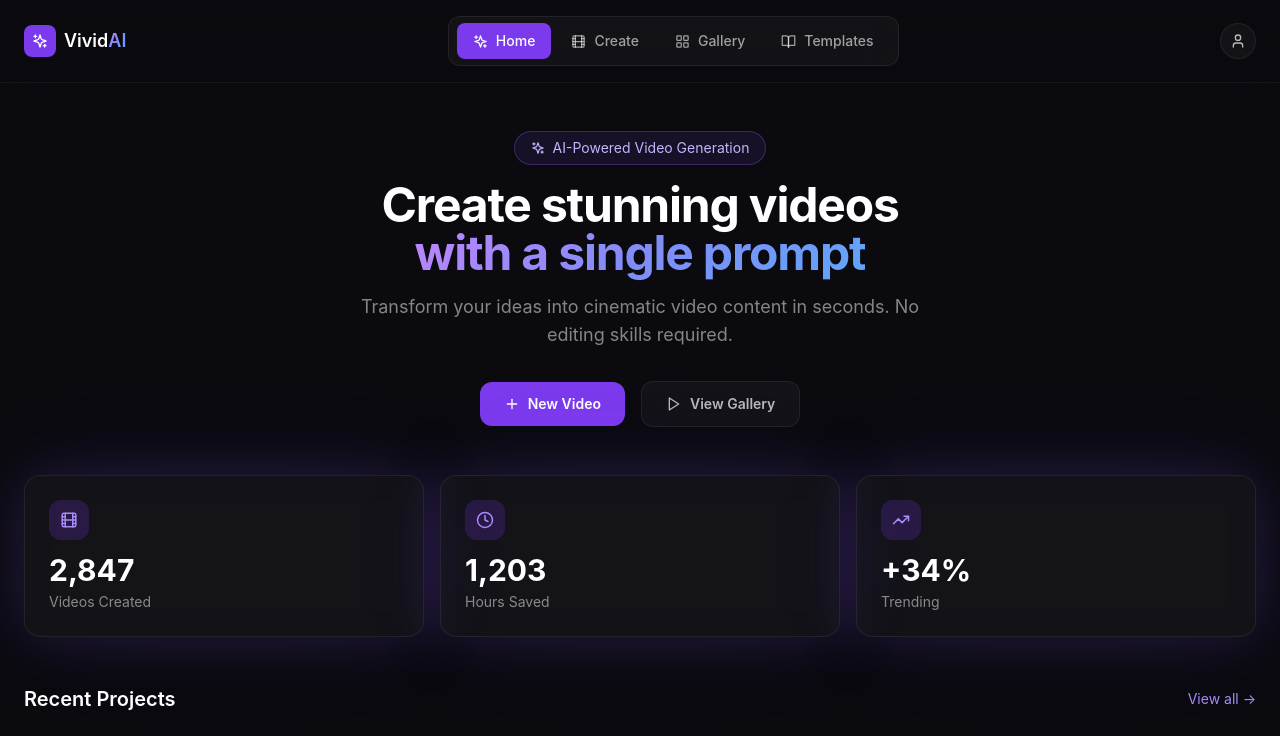
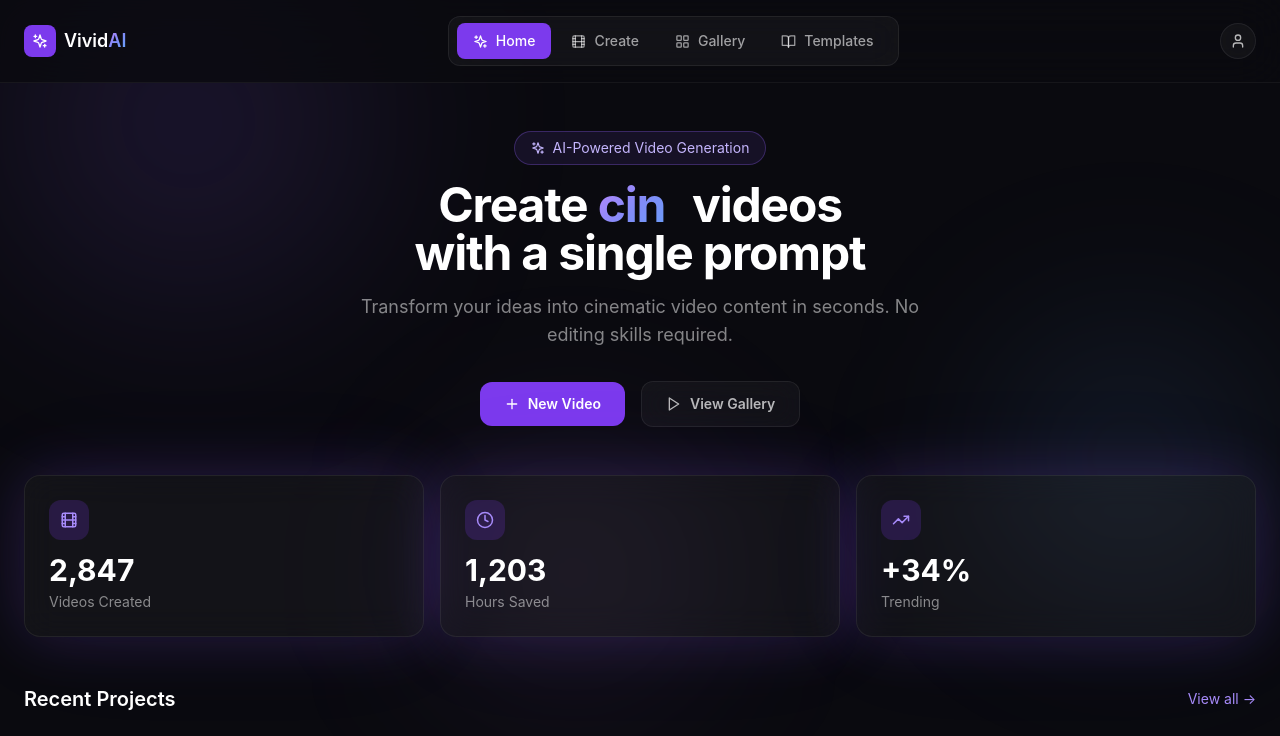
Before and after one commit to Rintu-chowdory/vividai, a React (Vite) app: page / in a window 1280 px wide. Shown: the top 736 px of the page. Built offline with nearby package versions, Linux system fonts and the light colour scheme.

Commit message:
feat: typewriter hero, scroll reveal, floating orbs rendered in JSX

```diff
--- a/src/pages/Home.tsx
+++ b/src/pages/Home.tsx
@@ -1,22 +1,64 @@
-import { Link } from 'react-router-dom'
-import { Sparkles, Film, Clock, TrendingUp, Play, Plus } from 'lucide-react'
+import { Link } from "react-router-dom"
+import { Sparkles, Film, Clock, TrendingUp, Play, Plus } from "lucide-react"
+import { useEffect, useRef, useState } from "react"
 
 const stats = [
-  { label: 'Videos Created', value: '2,847', icon: Film },
-  { label: 'Hours Saved', value: '1,203', icon: Clock },
-  { label: 'Trending', value: '+34%', icon: TrendingUp },
+  { label: "Videos Created", value: "2,847", icon: Film },
+  { label: "Hours Saved", value: "1,203", icon: Clock },
+  { label: "Trending", value: "+34%", icon: TrendingUp },
 ]
 
 const recentVideos = [
-  { id: 1, title: 'Product Launch Teaser', duration: '0:32', status: 'ready', gradient: 'from-violet-600 to-blue-500' },
-  { id: 2, title: 'Social Media Ad Pack', duration: '1:15', status: 'ready', gradient: 'from-pink-600 to-violet-600' },
-  { id: 3, title: 'Explainer Animation', duration: '2:40', status: 'processing', gradient: 'from-blue-600 to-cyan-500' },
-  { id: 4, title: 'Brand Story', duration: '3:00', status: 'ready', gradient: 'from-orange-500 to-pink-600' },
+  { id: 1, title: "Product Launch Teaser", duration: "0:32", status: "ready", gradient: "from-violet-600 to-blue-500" },
+  { id: 2, title: "Social Media Ad Pack", duration: "1:15", status: "ready", gradient: "from-pink-600 to-violet-600" },
+  { id: 3, title: "Explainer Animation", duration: "2:40", status: "processing", gradient: "from-blue-600 to-cyan-500" },
+  { id: 4, title: "Brand Story", duration: "3:00", status: "ready", gradient: "from-orange-500 to-pink-600" },
 ]
 
+const heroWords = ["stunning", "cinematic", "viral", "professional"]
+
+function useScrollReveal() {
+  useEffect(() => {
+    const observer = new IntersectionObserver(
+      (entries) => entries.forEach((e) => { if (e.isIntersecting) e.target.classList.add("visible") }),
+      { threshold: 0.15 }
+    )
+    document.querySelectorAll(".fade-up").forEach((el) => observer.observe(el))
+    return () => observer.disconnect()
+  }, [])
+}
+
 export default function Home() {
+  const [wordIdx, setWordIdx] = useState(0)
+  const [displayed, setDisplayed] = useState("")
+  const [deleting, setDeleting] = useState(false)
+
+  useScrollReveal()
+
+  useEffect(() => {
+    const word = heroWords[wordIdx]
+    let timeout: ReturnType<typeof setTimeout>
+    if (!deleting && displayed.length < word.length) {
+      timeout = setTimeout(() => setDisplayed(word.slice(0, displayed.length + 1)), 80)
+    } else if (!deleting && displayed.length === word.length) {
+      timeout = setTimeout(() => setDeleting(true), 1800)
+    } else if (deleting && displayed.length > 0) {
+      timeout = setTimeout(() => setDisplayed(displayed.slice(0, -1)), 45)
+    } else if (deleting && displayed.length === 0) {
+      setDeleting(false)
+      setWordIdx((i) => (i + 1) % heroWords.length)
+    }
+    return () => clearTimeout(timeout)
+  }, [displayed, deleting, wordIdx])
+
   return (
-    <main className="mx-auto max-w-7xl px-6 py-12">
+    <>
+      {/* Floating orbs */}
+      <div className="orb orb-1" />
+      <div className="orb orb-2" />
+      <div className="orb orb-3" />
+
+      <main className="relative mx-auto max-w-7xl px-6 py-12">
         {/* Hero */}
         <div className="mb-12 text-center">
           <div className="mb-4 inline-flex items-center gap-2 rounded-full border border-violet-500/30 bg-violet-500/10 px-4 py-1.5 text-sm text-violet-300">
@@ -24,9 +66,14 @@ export default function Home() {
             AI-Powered Video Generation
           </div>
           <h1 className="mb-4 text-5xl font-bold tracking-tight">
-          Create stunning videos
+            Create{" "}
+            <span className="gradient-text">
+              {displayed}
+              <span className="animate-pulse">|</span>
+            </span>
+            {" "}videos
             <br />
-          <span className="gradient-text">with a single prompt</span>
+            with a single prompt
           </h1>
           <p className="mx-auto mb-8 max-w-xl text-lg text-white/50">
             Transform your ideas into cinematic video content in seconds. No editing skills required.
@@ -51,8 +98,12 @@ export default function Home() {
 
         {/* Stats */}
         <div className="mb-12 grid grid-cols-3 gap-4">
-        {stats.map(({ label, value, icon: Icon }) => (
-          <div key={label} className="glass glow-violet rounded-2xl p-6">
+          {stats.map(({ label, value, icon: Icon }, i) => (
+            <div
+              key={label}
+              className="fade-up glass glass-hover glow-violet rounded-2xl p-6"
+              style={{ transitionDelay: `${i * 100}ms` }}
+            >
               <div className="mb-3 flex h-10 w-10 items-center justify-center rounded-xl bg-violet-600/20">
                 <Icon size={18} className="text-violet-400" />
               </div>
@@ -64,15 +115,19 @@ export default function Home() {
 
         {/* Recent Videos */}
         <div>
-        <div className="mb-6 flex items-center justify-between">
+          <div className="mb-6 flex items-center justify-between fade-up">
             <h2 className="text-xl font-semibold">Recent Projects</h2>
             <Link to="/gallery" className="text-sm text-violet-400 hover:text-violet-300">
               View all →
             </Link>
           </div>
           <div className="grid grid-cols-4 gap-4">
-          {recentVideos.map((video) => (
-            <div key={video.id} className="glass glass-hover group cursor-pointer overflow-hidden rounded-2xl">
+            {recentVideos.map((video, i) => (
+              <div
+                key={video.id}
+                className="fade-up glass glass-hover group cursor-pointer overflow-hidden rounded-2xl"
+                style={{ transitionDelay: `${i * 80}ms` }}
+              >
                 {/* Thumbnail */}
                 <div className={`relative h-36 bg-gradient-to-br ${video.gradient} flex items-center justify-center`}>
                   <div className="flex h-12 w-12 items-center justify-center rounded-full bg-black/30 opacity-0 transition-all duration-200 group-hover:opacity-100">
@@ -86,7 +141,7 @@ export default function Home() {
                 <div className="p-3">
                   <div className="mb-1 text-sm font-medium">{video.title}</div>
                   <div className="flex items-center gap-1.5">
-                  <div className={`h-1.5 w-1.5 rounded-full ${video.status === 'ready' ? 'bg-green-400' : 'bg-amber-400'}`} />
+                    <div className={`h-1.5 w-1.5 rounded-full ${video.status === "ready" ? "bg-green-400" : "bg-amber-400"}`} />
                     <span className="text-xs capitalize text-white/40">{video.status}</span>
                   </div>
                 </div>
@@ -95,5 +150,6 @@ export default function Home() {
           </div>
         </div>
       </main>
+    </>
   )
 }
```
Lines whose indentation alone changed are shown as unchanged.
